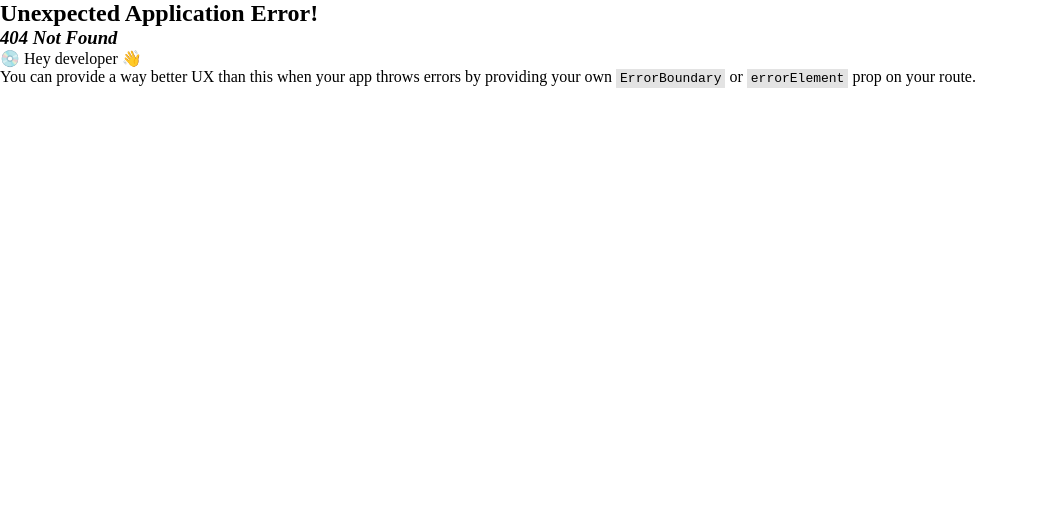
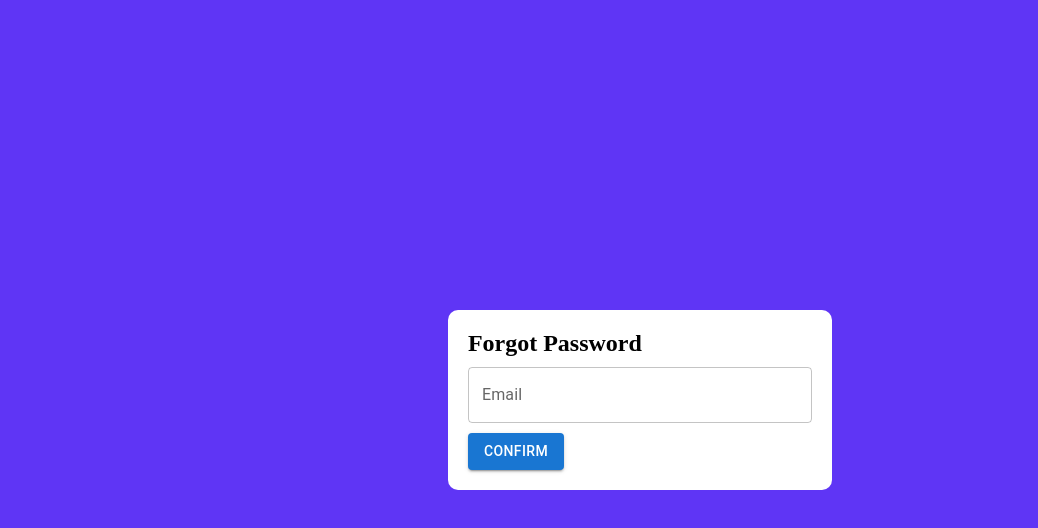
Before and after one commit to wasim475/alapon, a React (Vite) app: page /forgotpassword in a window 1280 px wide. Before the commit this address had no page. Shown: the top 528 px of the page, without its empty margins (0-1038 px from the left). Built offline with nearby package versions, Linux system fonts and the light colour scheme.

Commit message:
reset password done

```diff
--- a/package.json
+++ b/package.json
@@ -17,6 +17,7 @@
     "firebase": "^10.7.0",
     "react": "^18.2.0",
     "react-dom": "^18.2.0",
+    "react-icons": "^4.12.0",
     "react-router-dom": "^6.20.1"
   },
   "devDependencies": {
--- a/src/App.jsx
+++ b/src/App.jsx
@@ -6,12 +6,16 @@ import {
 } from "react-router-dom";
 import Registration from "./pages/Registration";
 import Login from "./pages/Login";
+import Forgotpassword from "./pages/Forgotpassword";
+import Home from "./pages/Home";
 
 const router = createBrowserRouter(
   createRoutesFromElements(
     <>
       <Route path="/" element={<Registration/>}></Route>
       <Route path="/login" element={<Login/>}></Route>
+      <Route path="/forgotpassword" element={<Forgotpassword/>}></Route>
+      <Route path="/home" element={<Home/>}></Route>
     </>
   )
 );
--- a/src/index.css
+++ b/src/index.css
@@ -78,3 +78,30 @@ transform: translateY(-50%);
 /*====================================================================================================
                     Registration Part End
 ====================================================================================================*/
+
+
+/*====================================================================================================
+                    forgotPassword Part Start
+====================================================================================================*/
+.forgotPassword{
+  width: 100%;
+  height: 100vh;
+  background: #5F35F5;
+  display: flex;
+  align-items: center;
+  justify-content: center;
+}
+
+.forgotPassword .box{
+
+  padding: 20px;
+  background: #fff;
+  border-radius: 10px;
+}
+.forgotPassword .box .textField{
+  width: 100%;
+  margin: 10px 0;
+}
+/*====================================================================================================
+                    forgotPassword Part End
+====================================================================================================*/
--- /dev/null
+++ b/src/pages/Forgotpassword.jsx
@@ -0,0 +1,40 @@
+import React, { useState } from 'react'
+import {TextField, Button} from '@mui/material';
+import { getAuth, sendPasswordResetEmail } from "firebase/auth";
+import { useNavigate } from 'react-router-dom';
+
+
+const Forgotpassword = () => {
+    const auth = getAuth();
+    let navigate = useNavigate()
+
+    let [text, setText] = useState('')
+
+    let handleConfirm = ()=>{
+        sendPasswordResetEmail(auth, text)
+    .then(() => {
+
+        })
+        .catch((error) => {
+            const errorCode = error.code;
+            const errorMessage = error.message;
+            // ..
+        });
+        navigate('/login')
+    }
+  return (
+    <>
+    <div className='forgotPassword'>
+        <div className='box'>
+            <h2>Forgot Password</h2>
+            <TextField onChange={(e)=> setText(e.target.value)} className='textField' id="outlined-basic" label="Email" variant="outlined" />
+            <Button onClick={handleConfirm} variant="contained">Confirm</Button>
+
+        </div>
+    </div>
+
+    </>
+  )
+}
+
+export default Forgotpassword
--- /dev/null
+++ b/src/pages/Home.jsx
@@ -0,0 +1,9 @@
+import React from 'react'
+
+const Home = () => {
+  return (
+    <div>Home</div>
+  )
+}
+
+export default Home
--- a/src/pages/Login.jsx
+++ b/src/pages/Login.jsx
@@ -5,7 +5,9 @@ import regImg from '../assets/registration.png'
 import googleImg from '../assets/google.png'
 import Headingforreglog from '../components/Headingforreglog';
 import { Link } from 'react-router-dom';
-import { getAuth, signInWithEmailAndPassword, GoogleAuthProvider, signInWithPopup, sendEmailVerification } from "firebase/auth";
+import { getAuth, signInWithEmailAndPassword, GoogleAuthProvider, signInWithPopup } from "firebase/auth";
+import { FaEye, FaEyeSlash } from "react-icons/fa";
+import { useNavigate } from 'react-router-dom';
 
 
 
@@ -13,10 +15,11 @@ import { getAuth, signInWithEmailAndPassword, GoogleAuthProvider, signInWithPopu
 let initvalues = {
   email : '',
   password: '',
+  eye: false,
   loading : false
 }
 const Login = () => {
-
+  let navigate = useNavigate()
   const auth = getAuth()
   const provider = new GoogleAuthProvider();
   let [values, setValues]= useState(initvalues)
@@ -39,7 +42,7 @@ let handleSubmit = ()=>{
         password: '',
         loading: false
       })
-
+      navigate('/home')
     })
 
 }
@@ -61,7 +64,15 @@ let handleGoogleLogin = ()=>{
             <TextField value={values.email} onChange={handleValues} name='email' id="outlined-basic" label="Email Address" variant="outlined" type='email' placeholder='urmi21riddhi@example.com'/>
           </div>
           <div className='textfield'>
-            <TextField value={values.password} onChange={handleValues} name='password' id="outlined-basic" label="Password" variant="outlined" type='password' />
+            <TextField value={values.password} onChange={handleValues} name='password' id="outlined-basic" label="Password" variant="outlined" type={values.eye? 'text': 'password'} />
+              <div onClick={()=> setValues({...values, eye: !values.eye})}>
+                {values.eye
+                ?
+                <FaEyeSlash />
+                :
+                <FaEye />
+                }
+              </div>
           </div>
           <div className='textfield'>
           <div className='textfield'>
@@ -81,8 +92,9 @@ let handleGoogleLogin = ()=>{
 
 
           </div>
-          <div className='textfield'>
-            <p className='footer'> <span className='sign'>Sign up</span></p>
+
+          <div>
+          <Alert severity="error">Forgot password? <Link to='/forgotpassword'>Reset</Link></Alert>
           </div>
 
          </div>
--- a/src/pages/Registration.jsx
+++ b/src/pages/Registration.jsx
@@ -5,13 +5,16 @@ import LoadingButton from '@mui/lab/LoadingButton';
 import regImg from '../assets/registration.png'
 import Headingforreglog from '../components/Headingforreglog';
 import { getAuth, createUserWithEmailAndPassword, sendEmailVerification } from "firebase/auth";
+import { FaEye, FaEyeSlash } from "react-icons/fa";
 
 
 let initvalues = {
   email : '',
   fullName: '',
   password: '',
-  loading : false
+  error: '',
+  loading : false,
+  eye: false
 }
 const Registration = () => {
   const auth = getAuth();
@@ -27,6 +30,27 @@ const Registration = () => {
 
   let handleSubmit = ()=>{
   let {email, fullName, password} = values;
+  if(!email){
+    setValues({
+      ...values,
+      error: 'Please enter an email.'
+    })
+    return
+  }
+  if(!fullName){
+    setValues({
+      ...values,
+      error: 'Please enter name.'
+    })
+    return
+  }
+  if(!password){
+    setValues({
+      ...values,
+      error:'Please enter password.'
+    })
+    return
+  }
   setValues({
     ...values,
     loading: true
@@ -38,6 +62,7 @@ const Registration = () => {
         email: '',
         fullName: '',
         password: '',
+        error: '',
         loading: false
     })
     sendEmailVerification(auth.currentUser)
@@ -47,8 +72,10 @@ const Registration = () => {
     Navigate('/login')
     })
   }
+
   return (
     <>
+
     <Grid container spacing={2}>
         <Grid item xs={6}>
          <div className='regContainer'>
@@ -58,12 +85,23 @@ const Registration = () => {
           </div>
           <div className='textfield'>
             <TextField value={values.email} onChange={handleValues} name='email' id="outlined-basic" label="Email Address" variant="outlined" type='email' placeholder='urmi21riddhi@example.com'/>
+            {values.error.includes('email') && <Alert severity="error">{values.error}</Alert>}
           </div>
           <div className='textfield'>
             <TextField value={values.fullName} onChange={handleValues} name='fullName' id="outlined-basic" label="Ful name" variant="outlined" placeholder='Urmi Riddhi'/>
+            {values.error.includes('name') && <Alert severity="error">{values.error}</Alert>}
           </div>
           <div className='textfield'>
-            <TextField value={values.password} onChange={handleValues} name='password' id="outlined-basic" label="Password" variant="outlined" type='password' />
+            <TextField value={values.password} onChange={handleValues} name='password' id="outlined-basic" label="Password" variant="outlined" type={values.eye?'text':'password'} />
+            {values.error.includes('password') && <Alert severity="error">{values.error}</Alert>}
+            <div onClick={()=> setValues({...values, eye: !values.eye})}>
+                {values.eye
+                ?
+                <FaEyeSlash />
+                :
+                <FaEye />
+                }
+              </div>
           </div>
           <div className='textfield'>
           <div className='textfield'>
@@ -73,9 +111,11 @@ const Registration = () => {
           </div>
           {values.loading
           ?
-          <LoadingButton loading variant="outlined">
-              Submit
-          </LoadingButton>
+          <div>
+            <LoadingButton loading variant="outlined">
+                Submit
+            </LoadingButton>
+          </div>
           :
           <Button onClick={handleSubmit} variant="contained">Sign up</Button>
           }
```
Also changed, not shown: 1 other file (tests, documents, lock files or other folders).
